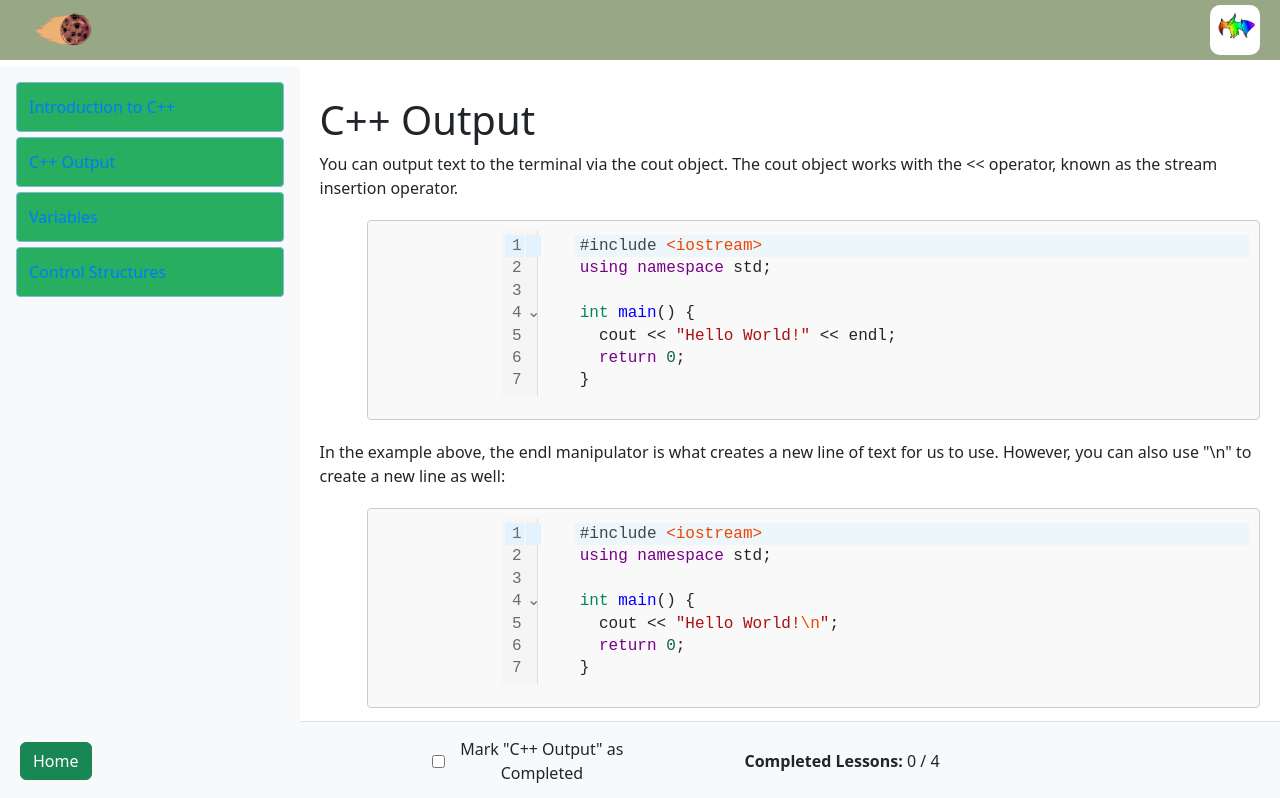
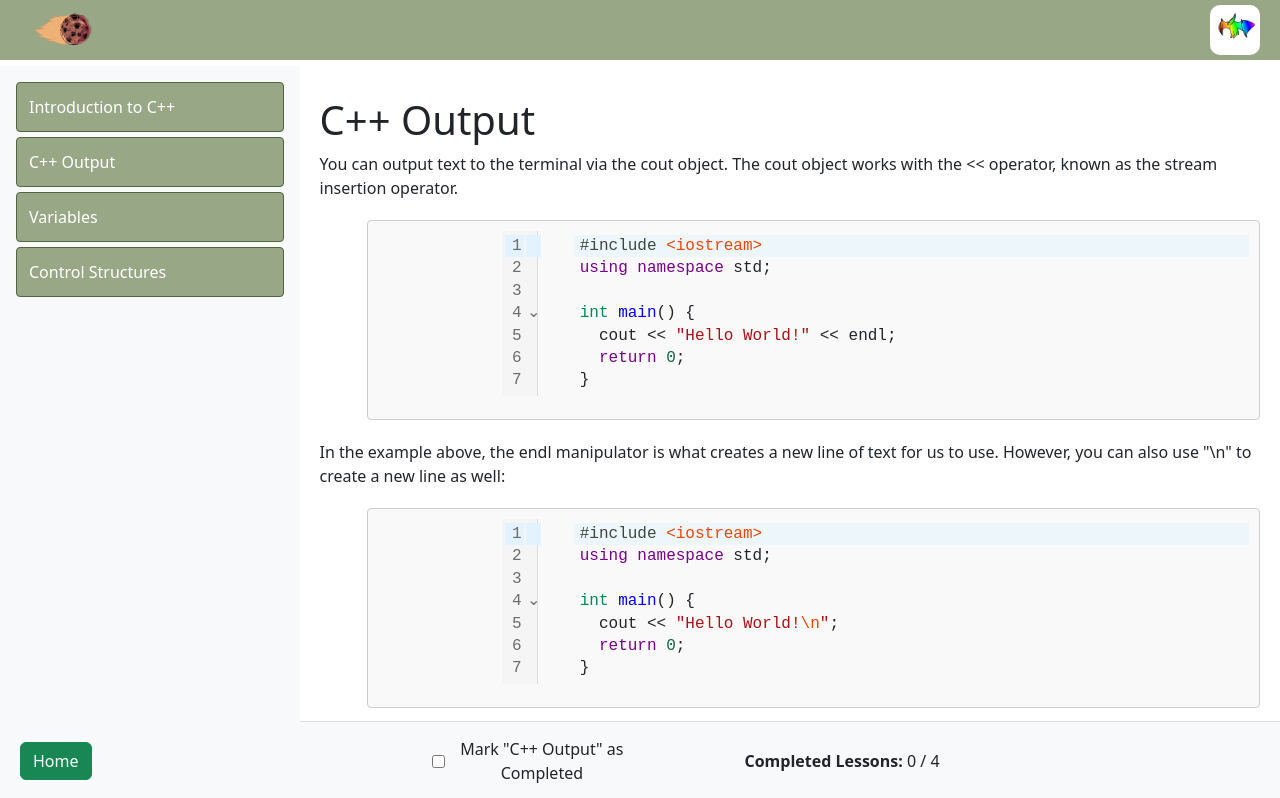
Before and after one commit to MichaelC314/SE-Project, a React (Create React App) app in the folder dinobytes/: page /cpp-course in a window 1280 px wide. Shown: the top 798 px of the page. Built offline with nearby package versions, Linux system fonts and the light colour scheme.

Commit message:
fixed more styling and colors

```diff
--- a/dinobytes/src/scripts/App.js
+++ b/dinobytes/src/scripts/App.js
@@ -6,7 +6,10 @@ import Login from "./components/Login.js";
 import AccountInfoList from "./components/accountInfo-list.js";
 import LoginOverlay from "./components/LoginOverlay.js";
 import SignUp from "./components/SignUp";
-import CppCourse from "../CppCourse/CppCourse.js";
+
+import CppCourse from "../CppCourse/CppCourse.js";//imported cpp course
+import PythonCourse from "../PythonCourse/PythonCourse.js";//imported python course
+
 import AboutUs from "../AboutUs/AboutUs"; // Import About Us component
 import AccountTest from "../Account/AccountTest.js";
 import Account from "./components/Account";
@@ -162,7 +165,7 @@ function App() {
             }
           />
           <Route path="/cpp-course" element={<CppCourse userId={userId} />} />
-          <Route path="/python-course" element={<CppCourse userId={userId} />} />
+          <Route path="/python-course" element={<PythonCourse userId={userId} />} />
           <Route path="/signup" element={<SignUp />} />
           <Route path="/account" element={<Account onLogout={handleLogout} userId={userId} />} />
           <Route path="/about-us" element={<AboutUs />} />
--- a/dinobytes/src/styles/Sidebar.css
+++ b/dinobytes/src/styles/Sidebar.css
@@ -13,23 +13,24 @@
 .sidebar-link {
 display: block;
 padding: 12px !important; /* Enforce padding */
-background-color: #27ae60 !important; /* Default background color */
-border: 1px solid #82B7DC !important; /* Red border to ensure visibility */
+background-color: #98a886 !important; /* Default background color */
+border: 1px solid #536440 !important; /* Red border to ensure visibility */
 margin-bottom: 5px !important; /* Space between each box */
-color: #007bff !important; /* Link color */
+color: #ffffff !important; /* Link color */
 border-radius: 4px !important;
 text-decoration: none !important;
 transition: background-color 0.3s, color 0.3s !important; /* Smooth transition for hover effect */
 }
 
 .sidebar-link:hover {
-background-color: #e2e6ea !important; /* Hover color */
-color: #0056b3 !important; /* Darker color on hover */
+background-color: #536440 !important; /* Hover color */
+border-color: #e4af69 !important;
+color: #e4af69  !important; /* Darker color on hover */
 cursor: url('../img/dinocursor.png'), pointer; /* Custom cursor when hovering over buttons */
 }
 
 .sidebar-link.active {
-background-color: #d4edda !important; /* Highlight color for active topic */
+background-color: #536440 !important; /* Highlight color for active topic */
 border-color: #e4af69 !important; /* Border color for active topic */
 font-weight: bold !important;
 }
```
